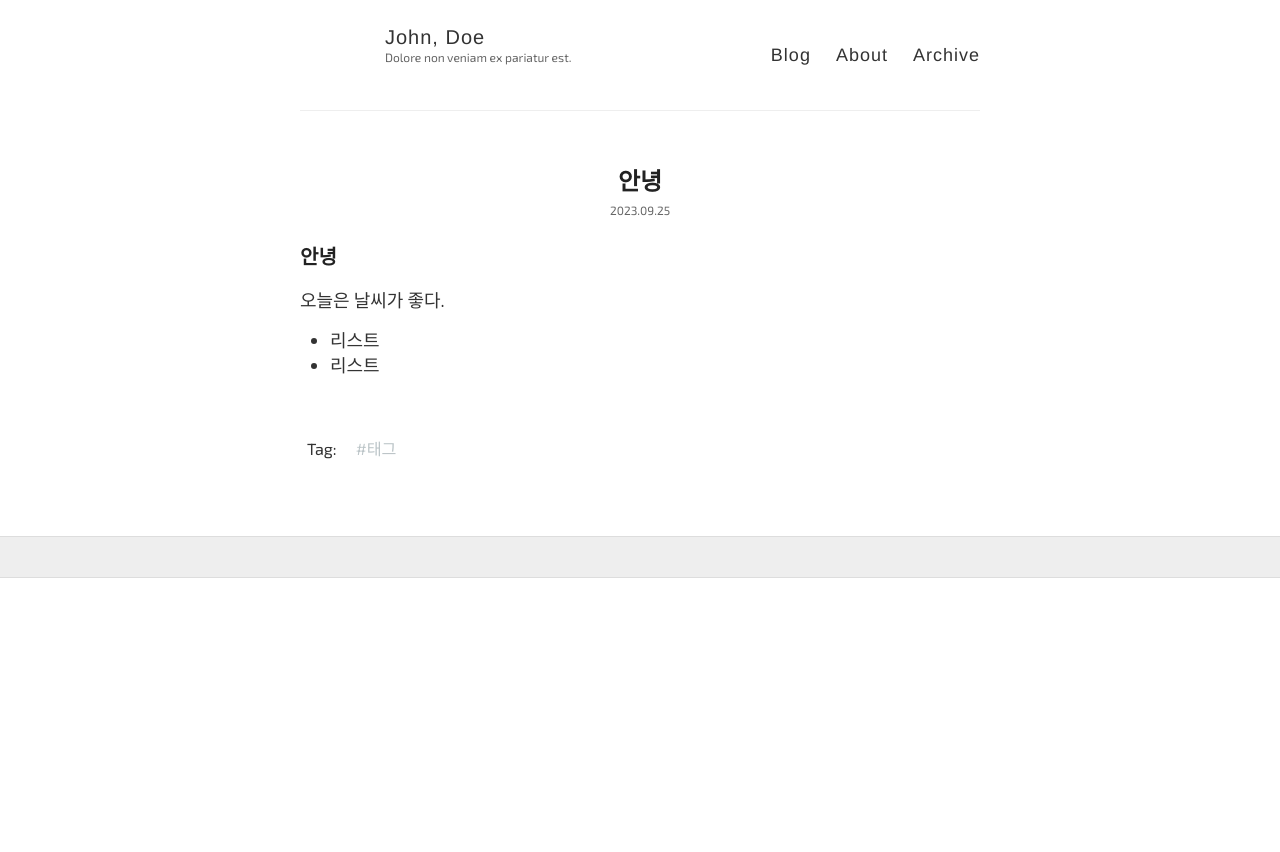
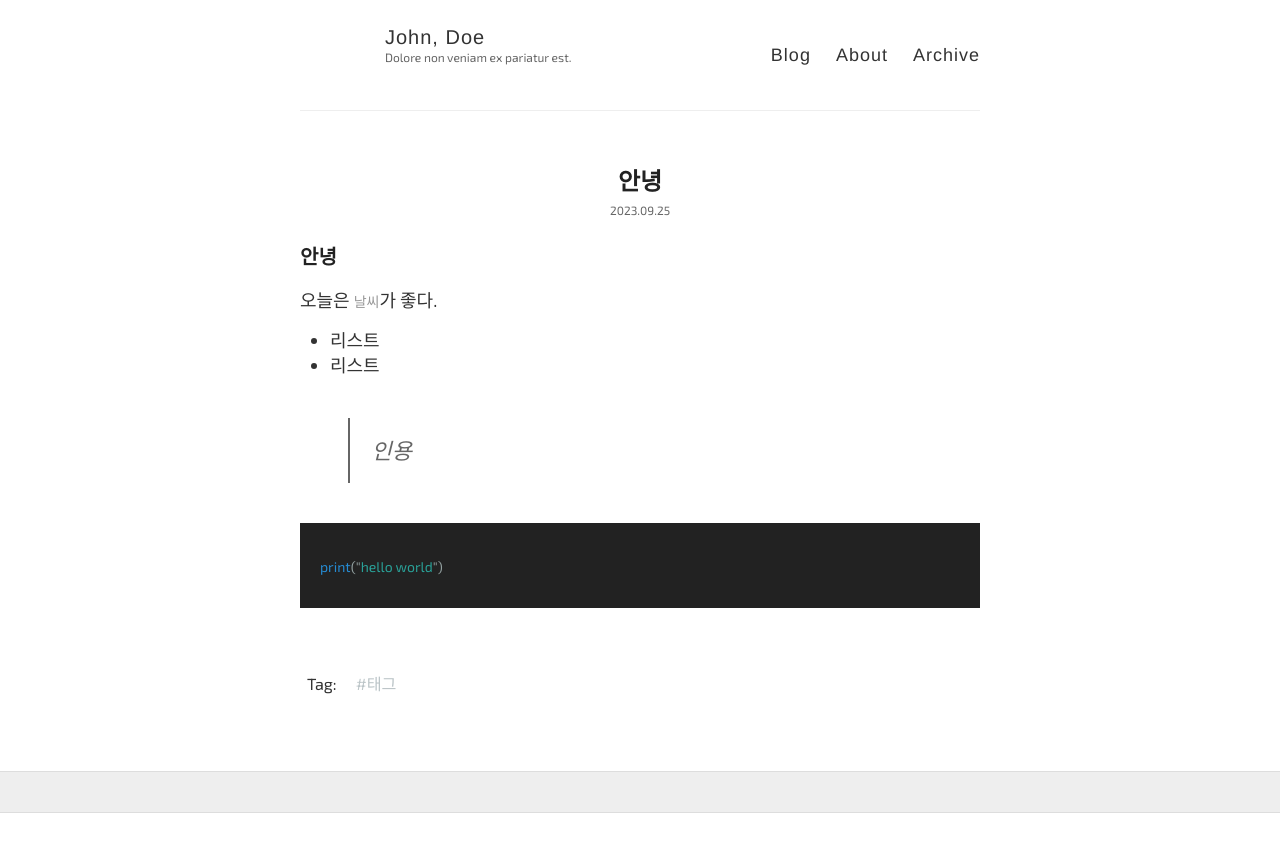
Before and after one commit to Sleeping-Gabin/Sleeping-Gabin.github.io, a Jekyll site: the page built from _posts/2023-09-25-post_test.md, in a window 1280 px wide. Shown: the top 852 px of the page. Built offline with Jekyll 4.4.1, drawn with Linux system fonts in a browser that asks for light colours; some web fonts are replaced.

Commit message:
Update 2023-09-25-post_test.md

````diff
--- a/_posts/2023-09-25-post_test.md
+++ b/_posts/2023-09-25-post_test.md
@@ -6,6 +6,11 @@ category: 카테고리
 ---
 
 ## 안녕
-오늘은 날씨가 좋다.
+오늘은 `날씨`가 좋다.
 - 리스트
 - 리스트
+> 인용
+
+``` python
+print("hello world")
+```
````
